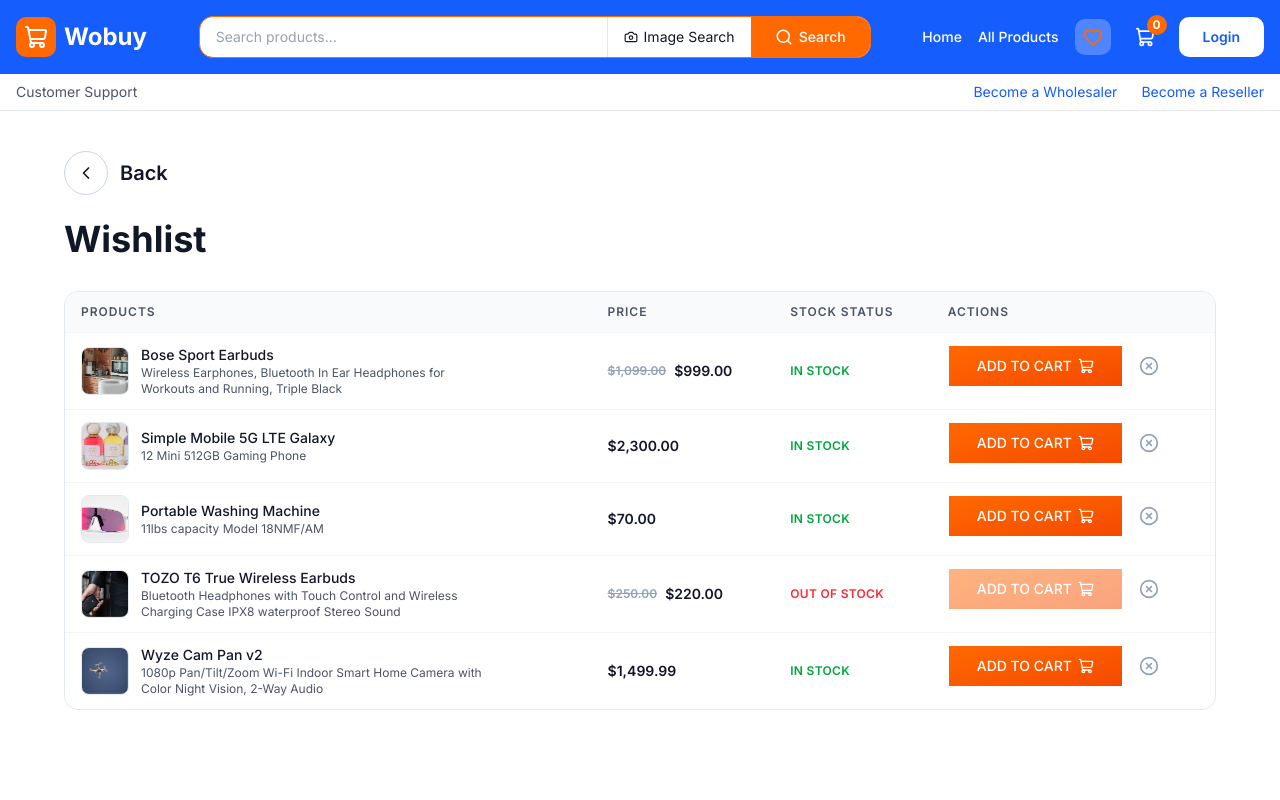
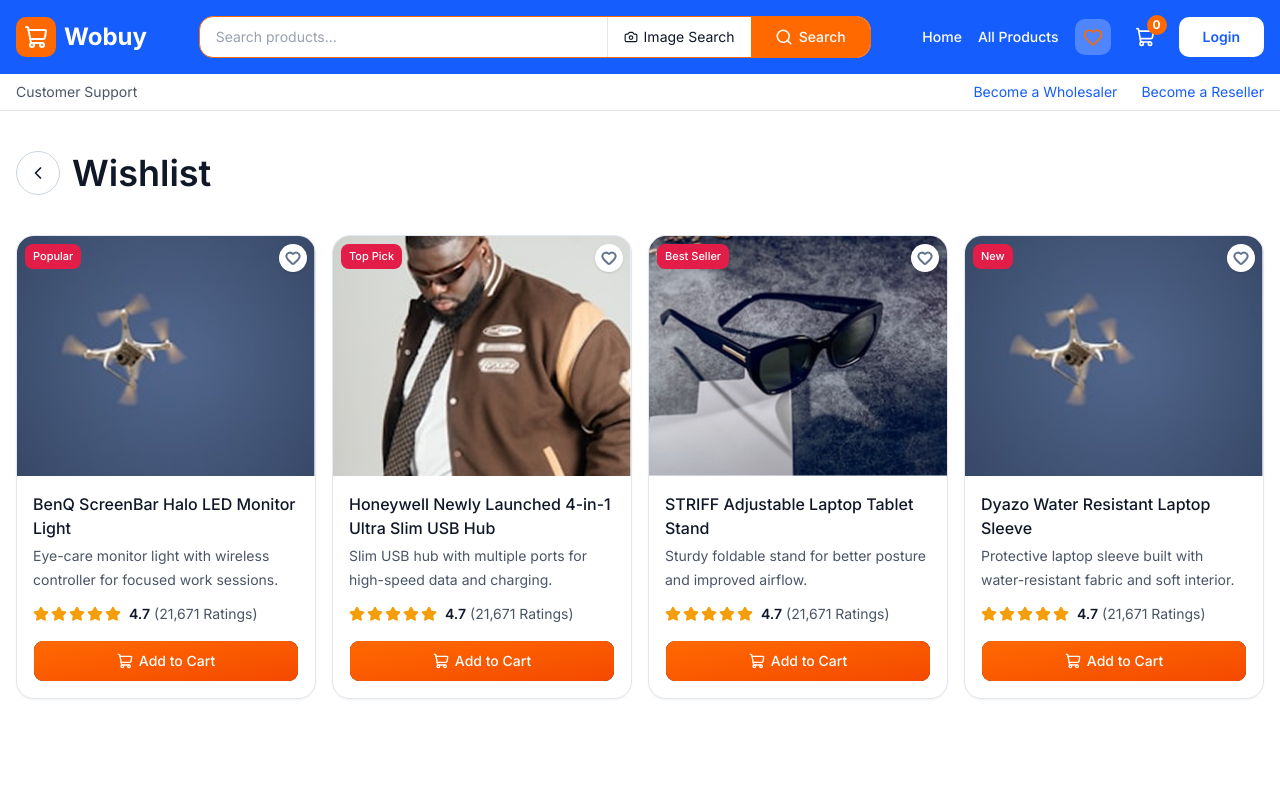
Before and after one commit to murad403/globalmart-web, a Next.js app: page /wishlist in a window 1280 px wide. Shown: the top 800 px of the page. Built offline with nearby package versions, Linux system fonts and the light colour scheme.

Commit message:
feat: enhance Not Found page with image and navigation options, add Track Order link to footer

```diff
--- a/src/app/(app)/product-confirmation-success/page.tsx
+++ b/src/app/(app)/product-confirmation-success/page.tsx
@@ -12,43 +12,35 @@
   return (
     <section className="w-full py-8 md:py-10">
       <div className="container mx-auto px-4">
-        <div className="mx-auto max-w-6xl">
-          <button
-            type="button"
-            onClick={() => router.back()}
-            className="inline-flex items-center gap-3 text-title cursor-pointer"
-          >
-            <span className="inline-flex h-11 w-11 items-center justify-center rounded-full border border-slate-300 bg-white transition hover:bg-slate-50">
-              <ChevronLeft className="h-5 w-5" />
-            </span>
-            <span className="text-xl font-semibold">Back</span>
-          </button>
+        <div>
+
 
           <h1 className="mt-6 text-4xl font-bold text-title">Product Confirmation</h1>
-          <p className="mt-2 text-2xl text-description">Let&apos;s create your account</p>
 
           <div className="mt-8 grid items-center gap-8 bg-white p-6 md:grid-cols-2">
-            <div className="relative mx-auto h-64 w-full max-w-md overflow-hidden rounded-2xl bg-slate-50 md:h-72">
+            <div className="r">
               <Image
                 src={confirm}
                 alt="Order confirmation"
-                fill
-                className="object-cover"
-                sizes="(max-width: 768px) 100vw, 460px"
+                width={779}
+                height={532}
+                className=""
               />
             </div>
 
             <div className="text-center md:text-left">
-              <span className="mx-auto inline-flex h-16 w-16 items-center justify-center rounded-full border-4 border-green-500 bg-green-50 text-green-600 md:mx-0">
-                <Check className="h-8 w-8" />
-              </span>
+              <div className='flex flex-col justify-center items-center'>
+                <span className="mx-auto inline-flex h-16 w-16 items-center justify-center rounded-full border-4 border-green-500 bg-green-50 text-green-600 md:mx-0">
+                  <Check className="h-8 w-8" />
+                </span>
 
-              <h2 className="mt-5 text-4xl font-bold text-title">Your order is successfully placed</h2>
-              <p className="mt-3 text-lg text-description">
-                Thank you for your order. Your order has been confirmed and will be delivered soon.
-              </p>
+                <h2 className="mt-5 text-4xl font-bold text-title">Your order is successfully place</h2>
+                <p className="mt-3 text-lg text-description text-center">
+                  Pellentesque sed lectus nec tortor tristique accumsan quis dictum risus. Donec volutpat mollis nulla non facilisis.
+                </p>
+              </div>
 
-              <div className="mt-6 flex flex-wrap justify-center gap-3 md:justify-start">
+              <div className="mt-6 flex flex-wrap justify-center gap-4">
                 <button
                   type="button"
                   onClick={() => router.push('/profile')}
@@ -59,7 +51,7 @@
                 </button>
                 <Button
                   type="button"
-                  onClick={() => router.push('/track-order')}
+                  onClick={() => router.push('/profile/orders')}
 
                 >
                   VIEW ORDER
--- a/src/app/(app)/track-order/[id]/page.tsx
+++ b/src/app/(app)/track-order/[id]/page.tsx
@@ -1,5 +1,4 @@
 'use client'
-
 import React from 'react'
 import { Box, CheckCheck, ChevronLeft, ClipboardCheck, Handshake, MapPin, Package, ShieldCheck, Truck, UserRound } from 'lucide-react'
 import { useRouter, useSearchParams } from 'next/navigation'
@@ -43,19 +42,13 @@
   return (
     <section className="w-full py-8 md:py-10">
       <div className="container mx-auto px-4">
-        <div className="mx-auto max-w-6xl">
-          <button
-            type="button"
-            onClick={() => router.back()}
-            className="inline-flex items-center gap-3 text-title cursor-pointer"
-          >
-            <span className="inline-flex h-11 w-11 items-center justify-center rounded-full border border-slate-300 bg-white transition hover:bg-slate-50">
+        <div className="">
+          <div className="text-4xl font-bold text-title flex items-center gap-3">
+            <button onClick={() => router.push("/track-order")} className="inline-flex h-11 w-11 items-center justify-center rounded-full border border-slate-300 bg-white transition hover:bg-slate-50 cursor-pointer">
               <ChevronLeft className="h-5 w-5" />
-            </span>
-            <span className="text-xl font-semibold">Back</span>
-          </button>
-
-          <h1 className="mt-6 text-4xl font-bold text-title">Order Details</h1>
+            </button>
+            <h1>Order Details</h1>
+          </div>
           <p className="mt-2 text-lg text-description">Order ID: <span className="font-semibold text-title">#{orderId}</span></p>
 
           <div className="mt-8 rounded-xl border border-slate-200 bg-white p-4 sm:p-6">
@@ -65,17 +58,17 @@
                   <p className="font-semibold text-title">Order ID: #{orderId}</p>
                   <p className="text-sm text-description">Email: {orderData.email}</p>
                 </div>
-                <p className="text-3xl font-bold text-main">{orderData.currency} {orderData.totalPrice.toFixed(2)}</p>
+                <p className="text-3xl font-bold text-heading">{orderData.currency} {orderData.totalPrice.toFixed(2)}</p>
               </div>
               <p className="text-description text-sm">{orderData.productCount} Products • Order Placed in {orderData.placedDate}</p>
             </div>
 
             <p className="mt-5 text-sm text-description">Order expected arrival {orderData.expectedArrival}</p>
 
-            <div className="mt-4 rounded-lg border border-slate-200 p-4">
+            <div className="mt-4 p-4">
               <div className="relative mb-6 mt-2 h-1.5 rounded-full bg-[#dbeafe]">
                 <div
-                  className="absolute left-0 top-0 h-1.5 rounded-full bg-main transition-all duration-300"
+                  className="absolute left-0 top-0 h-1.5 rounded-full bg-heading transition-all duration-300"
                   style={{ width: `${orderData.completionPercentage}%` }}
                 />
               </div>
@@ -88,9 +81,8 @@
                   return (
                     <div key={step.id} className="flex flex-col items-center">
                       <span
-                        className={`inline-flex h-9 w-9 items-center justify-center rounded-full border ${
-                          isComplete ? 'border-main bg-[#EEF4FF] text-main' : 'border-slate-300 text-slate-400'
-                        }`}
+                        className={`inline-flex h-9 w-9 items-center justify-center rounded-full border ${isComplete ? 'border-heading bg-[#EEF4FF] text-heading' : 'border-slate-300 text-slate-400'
+                          }`}
                       >
                         <Icon className="h-4 w-4" />
                       </span>
--- a/src/app/(app)/track-order/page.tsx
+++ b/src/app/(app)/track-order/page.tsx
@@ -1,5 +1,4 @@
 'use client'
-
 import { zodResolver } from '@hookform/resolvers/zod'
 import { ArrowRight, ChevronLeft } from 'lucide-react'
 import { useRouter } from 'next/navigation'
@@ -31,23 +30,18 @@
   }
 
   return (
-    <section className="w-full py-8 md:py-10">
+    <section className="w-full py-8 md:py-10 min-h-screen">
       <div className="container mx-auto px-4">
-        <div className="mx-auto max-w-6xl">
-          <button
-            type="button"
-            onClick={() => router.back()}
-            className="inline-flex items-center gap-3 text-title cursor-pointer"
-          >
-            <span className="inline-flex h-11 w-11 items-center justify-center rounded-full border border-slate-300 bg-white transition hover:bg-slate-50">
+        <div className="">
+
+          <div className="text-4xl font-bold text-title flex items-center gap-3">
+            <button onClick={() => router.push("/")} className="inline-flex h-11 w-11 items-center justify-center rounded-full border border-slate-300 bg-white transition hover:bg-slate-50 cursor-pointer">
               <ChevronLeft className="h-5 w-5" />
-            </span>
-            <span className="text-xl font-semibold">Back</span>
-          </button>
+            </button>
+            <h1>Track Order</h1>
+          </div>
 
-          <h1 className="mt-6 text-4xl font-bold text-title">Track Order</h1>
-
-          <div className="mt-8 rounded-xl border border-slate-200 bg-white p-5 sm:p-8">
+          <div className="mt-5">
             <p className="max-w-4xl text-2xl text-description">
               To track your order please enter your order ID in the input field below and press the
               &quot;Track Order&quot; button. This was given to you on your receipt and in the confirmation email you should have received.
@@ -64,7 +58,7 @@
                     type="text"
                     placeholder="ID..."
                     {...register('orderId')}
-                    className="w-full rounded-md border border-slate-300 px-3 py-2.5 text-sm outline-none transition focus:border-main"
+                    className="w-full rounded-md border border-slate-300 px-3 py-2.5 text-sm outline-none transition focus:border-heading"
                   />
                   {errors.orderId && <p className="mt-1 text-xs text-red-500">{errors.orderId.message}</p>}
                 </div>
@@ -77,7 +71,7 @@
                     type="email"
                     placeholder="Email address"
                     {...register('billingEmail')}
-                    className="w-full rounded-md border border-slate-300 px-3 py-2.5 text-sm outline-none transition focus:border-main"
+                    className="w-full rounded-md border border-slate-300 px-3 py-2.5 text-sm outline-none transition focus:border-heading"
                   />
                   {errors.billingEmail && <p className="mt-1 text-xs text-red-500">{errors.billingEmail.message}</p>}
                 </div>
--- a/src/app/(app)/wishlist/page.tsx
+++ b/src/app/(app)/wishlist/page.tsx
@@ -1,27 +1,55 @@
-'use client'
-import Image from 'next/image'
-import { ChevronLeft, CircleX, ShoppingCart } from 'lucide-react'
-import { useRouter } from 'next/navigation'
-import { useState } from 'react'
-import { initialWishlistItems } from '../checkout-data'
-import { Button } from '@/components/ui/button'
+"use client"
+import { ChevronLeft } from "lucide-react";
+import { useRouter } from "next/navigation"
+import product1 from '@/assets/home/product1.png'
+import product2 from '@/assets/home/product2.png'
+import product3 from '@/assets/home/product3.png'
+import ProductCard from "@/components/shared/ProductCard";
+
+const wishlistProducts = [
+    {
+        title: 'BenQ ScreenBar Halo LED Monitor Light',
+        description: 'Eye-care monitor light with wireless controller for focused work sessions.',
+        price: '$125',
+        rating: 4.7,
+        reviews: 21671,
+        badge: 'Popular',
+        image: product1,
+    },
+    {
+        title: 'Honeywell Newly Launched 4-in-1 Ultra Slim USB Hub',
+        description: 'Slim USB hub with multiple ports for high-speed data and charging.',
+        price: '$125',
+        rating: 4.7,
+        reviews: 21671,
+        badge: 'Top Pick',
+        image: product2,
+    },
+    {
+        title: 'STRIFF Adjustable Laptop Tablet Stand',
+        description: 'Sturdy foldable stand for better posture and improved airflow.',
+        price: '$125',
+        rating: 4.7,
+        reviews: 21671,
+        badge: 'Best Seller',
+        image: product3,
+    },
+    {
+        title: 'Dyazo Water Resistant Laptop Sleeve',
+        description: 'Protective laptop sleeve built with water-resistant fabric and soft interior.',
+        price: '$125',
+        rating: 4.7,
+        reviews: 21671,
+        badge: 'New',
+        image: product1,
+    },
+]
 
 
-
-const formatMoney = (value: number) => `$${value.toLocaleString(undefined, { minimumFractionDigits: 2, maximumFractionDigits: 2 })}`
-
 const WishlistPage = () => {
-    const router = useRouter()
-    const [wishlistItems, setWishlistItems] = useState(initialWishlistItems);
-
-    const handleRemove = (id: string) => {
-        setWishlistItems((prev) => prev.filter((item) => item.id !== id))
-    }
-
+    const router = useRouter();
     return (
-        <section className="w-full py-8 md:py-10">
-            <div className="container mx-auto px-4">
-                <div className="mx-auto max-w-6xl">
+        <div className="container mx-auto py-8 md:py-10 p-4 min-h-screen">
             <button
                 type="button"
                 onClick={() => router.back()}
@@ -30,90 +58,15 @@
                 <span className="inline-flex h-11 w-11 items-center justify-center rounded-full border border-slate-300 bg-white transition hover:bg-slate-50">
                     <ChevronLeft className="h-5 w-5" />
                 </span>
-                        <span className="text-xl font-semibold">Back</span>
+                <span className="text-3xl md:text-4xl text-title font-semibold">Wishlist</span>
             </button>
 
-                    <h1 className="mt-6 text-4xl font-bold text-title">Wishlist</h1>
-
-                    <div className="mt-8 overflow-x-auto rounded-xl border border-slate-200 bg-white">
-                        <table className="min-w-215 w-full text-left">
-                            <thead className="bg-slate-50 text-xs uppercase tracking-[0.08em] text-description">
-                                <tr>
-                                    <th className="px-4 py-3 font-semibold">Products</th>
-                                    <th className="px-4 py-3 font-semibold">Price</th>
-                                    <th className="px-4 py-3 font-semibold">Stock Status</th>
-                                    <th className="px-4 py-3 font-semibold">Actions</th>
-                                </tr>
-                            </thead>
-                            <tbody>
-                                {wishlistItems.map((item) => (
-                                    <tr key={item.id} className="border-t border-slate-100">
-                                        <td className="px-4 py-3">
-                                            <div className="flex items-center gap-3">
-                                                <div className="relative h-12 w-12 overflow-hidden rounded-md border border-slate-200">
-                                                    <Image src={item.image} alt={item.name} fill className="object-cover" sizes="48px" />
-                                                </div>
-                                                <div className="max-w-90">
-                                                    <p className="text-sm font-medium text-title">{item.name}</p>
-                                                    <p className="line-clamp-2 text-xs text-description">{item.description}</p>
+            <div className='grid grid-cols-2 gap-4 lg:grid-cols-4 mt-8 md:mt-10'>
+                {wishlistProducts.map((product, index) => (
+                    <ProductCard key={index} product={product} />
+                ))}
             </div>
         </div>
-                                        </td>
-                                        <td className="px-4 py-3 text-sm font-semibold text-title">
-                                            <div className="flex items-center gap-2">
-                                                {item.oldPrice ? (
-                                                    <span className="text-xs text-slate-400 line-through">{formatMoney(item.oldPrice)}</span>
-                                                ) : null}
-                                                <span>{formatMoney(item.price)}</span>
-                                            </div>
-                                        </td>
-                                        <td className="px-4 py-3 text-xs font-semibold uppercase tracking-wide">
-                                            <span className={item.inStock ? 'text-green-600' : 'text-red-500'}>
-                                                {item.inStock ? 'In Stock' : 'Out of Stock'}
-                                            </span>
-                                        </td>
-                                        <td className="px-4 py-3 flex items-center gap-4">
-                                            <Button
-                                                type="button"
-                                                disabled={!item.inStock}
-                                                className='rounded-none'
-                                            >
-                                                ADD TO CART
-                                                <ShoppingCart className="h-4 w-4" />
-                                            </Button>
-
-                                            <button
-                                                type="button"
-                                                onClick={() => handleRemove(item.id)}
-                                                className="text-slate-400 transition hover:text-red-500 cursor-pointer"
-                                                aria-label={`Remove ${item.name} from wishlist`}
-                                            >
-                                                <CircleX className="size-5" />
-                                            </button>
-                                        </td>
-                                    </tr>
-                                ))}
-                            </tbody>
-                        </table>
-
-                        {wishlistItems.length === 0 && (
-                            <div className="px-5 py-10 text-center">
-                                <p className="text-lg font-semibold text-title">Your wishlist is empty.</p>
-                                <button
-                                    type="button"
-                                    onClick={() =>
-                                        router.push('/all-products?source=all&title=All%20Product%20are%20Here!%20Grab%20It%20Fast')
-                                    }
-                                    className="mt-3 text-sm font-semibold text-main underline"
-                                >
-                                    Browse products
-                                </button>
-                            </div>
-                        )}
-                    </div>
-                </div>
-            </div>
-        </section>
     )
 }
 
--- a/src/components/shared/Footer.tsx
+++ b/src/components/shared/Footer.tsx
@@ -53,6 +53,7 @@
               </li>
               <li><Link href="/become-a-reseller" className="hover:text-white transition">Become a Reseller</Link></li>
               <li><Link href="/become-a-wholesaler" className="hover:text-white transition">Become a Wholesaler</Link></li>
+              <li><Link href="/track-order" className="hover:text-white transition">Track Order</Link></li>
             </ul>
           </div>
 
```
Also changed, not shown: src/app/not-found.tsx (+55 -4 lines), src/assets/others/notfound.png (added). Lines whose indentation alone changed are shown as unchanged.
